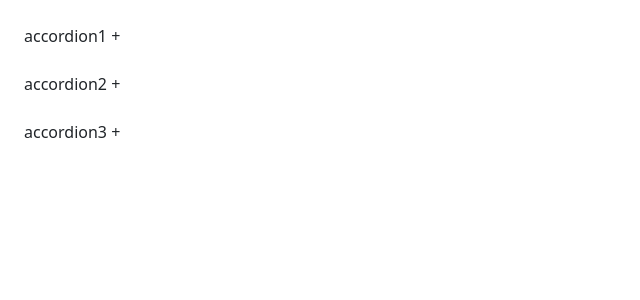
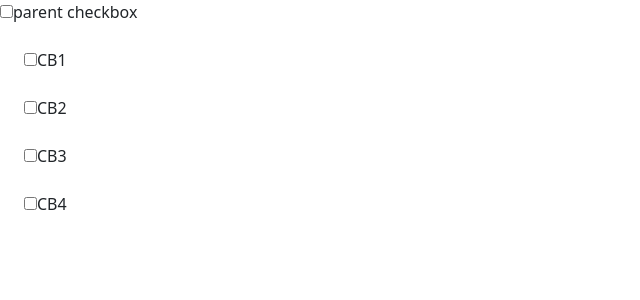
Before and after one commit to pavithra144/form-with-Json-server-api-Integration, a React (Create React App) app: page / in a window 1280 px wide. Shown: the top 300 px of the page, without its empty margins (0-640 px from the left). Built offline with nearby package versions, Linux system fonts and the light colour scheme.

Commit message:
Checkbox and mutli checkbox

```diff
--- a/src/App.js
+++ b/src/App.js
@@ -3,13 +3,15 @@ import './App.css';
 import FormInput from './form/FormInput';
 import Accordion from './accordion/Accordion';
 import AccordionItem from './accordion/AccordionItem';
+import Checkbox from './check-box/Checkbox';
 
 
 function App() {
   return (
     <div className="App">
       {/* <FormInput /> */}
-      <AccordionItem />
+      {/* <AccordionItem /> */}
+      <Checkbox />
     </div>
   );
 }
--- /dev/null
+++ b/src/check-box/Checkbox.js
@@ -0,0 +1,62 @@
+import React, { useState } from 'react'
+
+const Checkbox = () => {
+
+    const [parentCheckbox, setParentCheckbox] = useState([{ id: 1, label: 'parent checkbox', checked: false }])
+    const [checkboxesList, setCheckboxList] = useState([
+        {
+            id: 1, label: 'CB1', checked: false
+        }, {
+            id: 2, label: 'CB2', checked: false
+        },
+        {
+            id: 3, label: 'CB3', checked: false
+        }, {
+            id: 4, label: 'CB4', checked: false
+        }]);
+
+    const handleCheckbox = (id) => {
+        setCheckboxList((prevCheckbox) => {
+            return prevCheckbox.map((item) => {
+                if (item.id === id) {
+                    return { ...item, checked: !item.checked }
+                }
+                return item
+            })
+
+        })
+    }
+    const selectAllHandler = () => {
+
+        const allChecked = !parentCheckbox[0].checked;
+        setParentCheckbox((prevstate) =>
+            prevstate.map((item) => ({ ...item, checked: allChecked }))
+        );
+
+        setCheckboxList((prevCheckbox) =>
+            prevCheckbox.map((item) => ({ ...item, checked: allChecked }))
+        );
+    }
+    console.log(parentCheckbox)
+    return (
+        <div>
+            {parentCheckbox && parentCheckbox?.map(item => (
+                <>
+                    <input type='checkbox' checked={item.checked} onChange={selectAllHandler} />
+                    <label>{item.label}</label>
+                </>
+            ))
+            }
+
+            {checkboxesList && checkboxesList.map((item) => (
+                <div className='m-4'>
+                    <input type='checkbox' checked={item.checked} onChange={() => handleCheckbox(item.id)} />
+                    <label>{item.label}</label>
+                </div>
+            ))}
+
+        </div>
+    )
+}
+
+export default Checkbox
```
